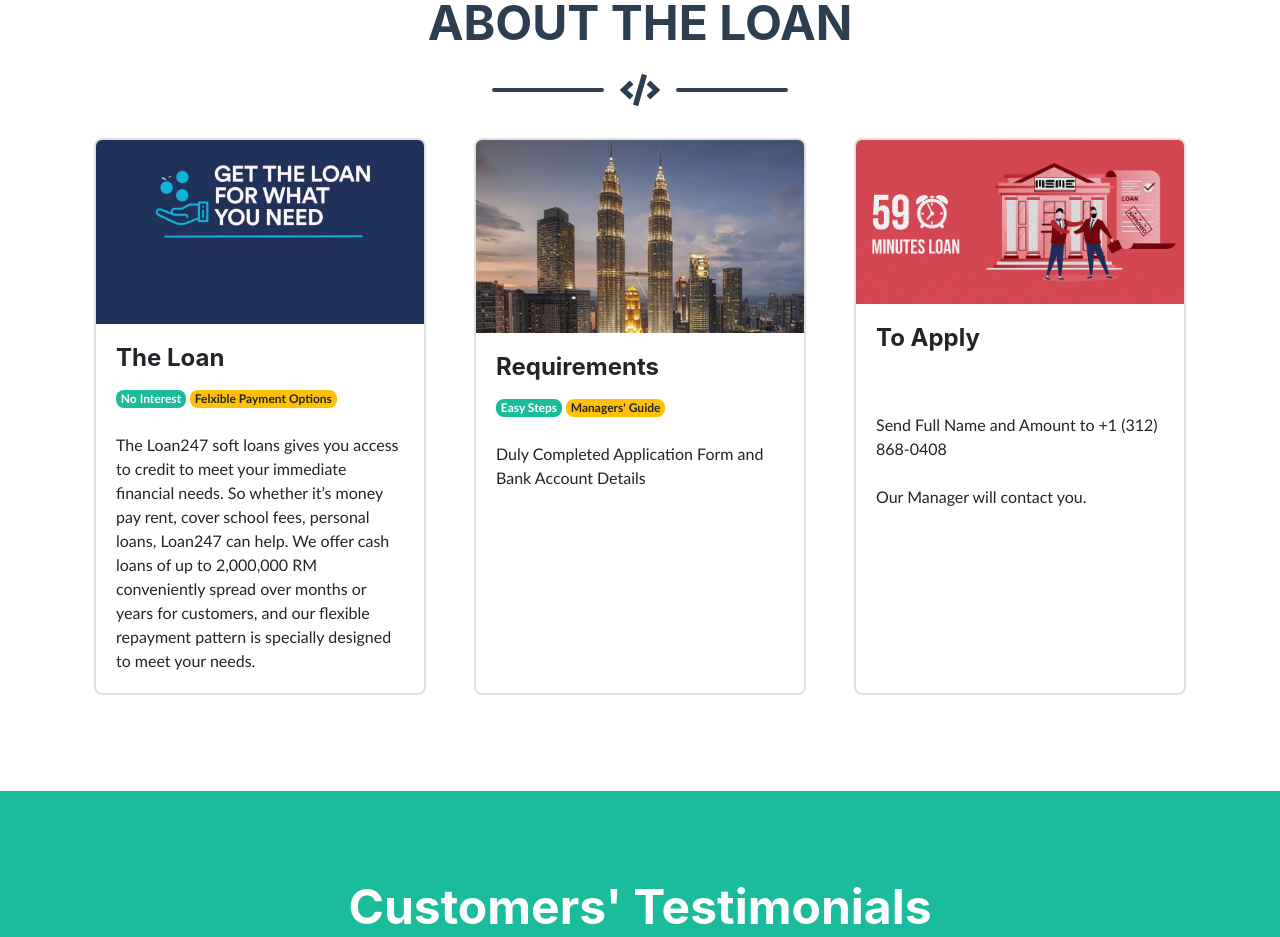
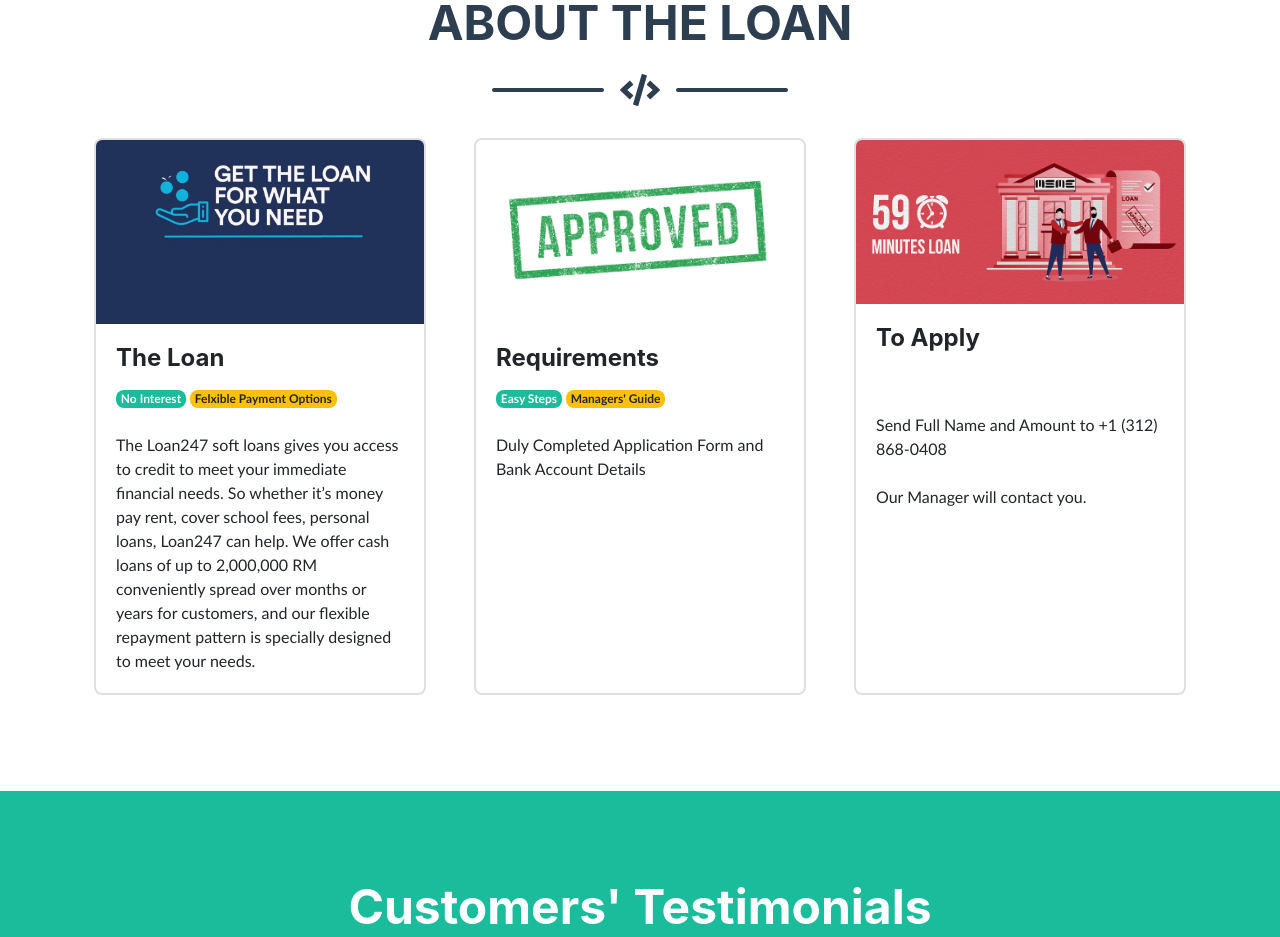
Before and after one commit to loans247/loans247.github.io, a plain HTML site: page index.html in a window 1280 px wide. Shown: the part 798-1735 px from the top of the page. Drawn offline with Linux system fonts and the light colour scheme; a web font is replaced by a local one.

Commit message:
Update index.html

```diff
--- a/index.html
+++ b/index.html
@@ -88,7 +88,7 @@
                 </div>
                 <div class="col-lg-4 col-sm-6 mb-4">
                     <div class="card h-100">
-                        <a><img class="card-img-top" src="./assets/img/appy.jpg" alt="steps"></a>
+                        <a><img class="card-img-top" src="./assets/img/img.png" alt="steps"></a>
                         <div class="card-body">
                             <h4 class="card-title">
                                 <a>Requirements</a>
```
